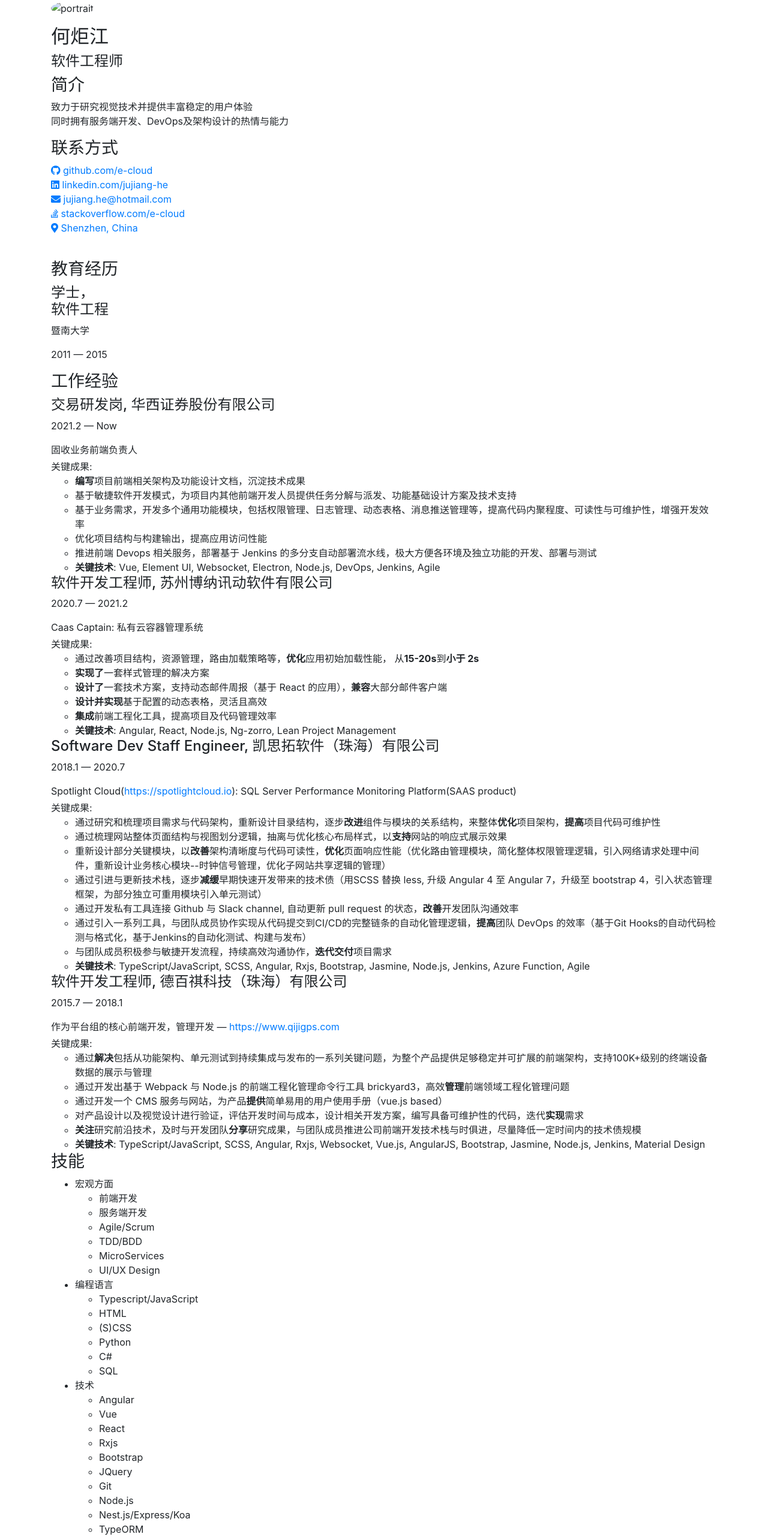
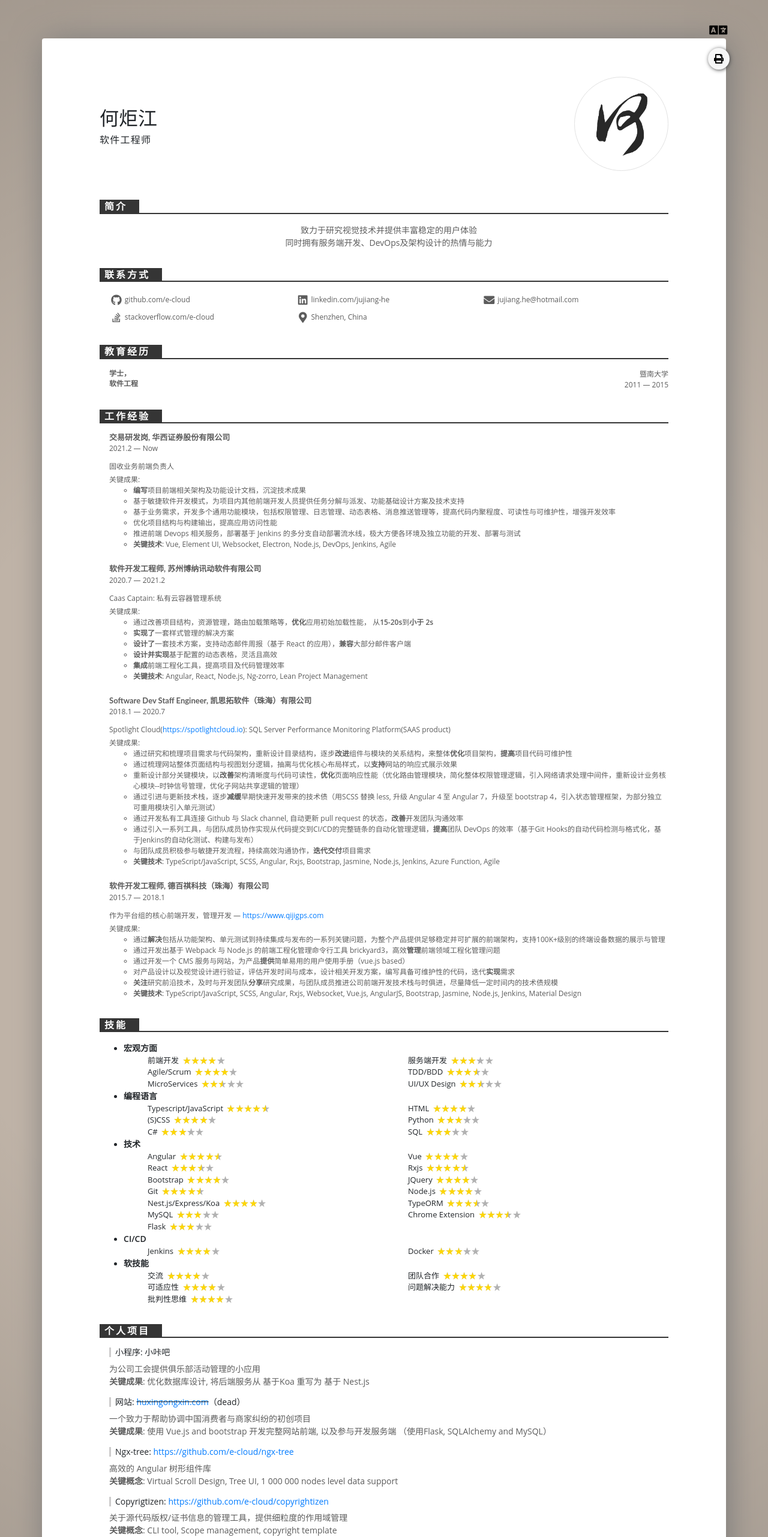
Before and after one commit to e-cloud/resume, a website: page cn/index.html in a window 1280 px wide. Shown: the top 2563 px of the page at 60% size. Drawn offline with nearby package versions, Linux system fonts and the light colour scheme; files that its build step writes are made by us from their sources; the site is published under a folder, as on GitHub Pages, so addresses that start at the root find nothing; a web font is replaced by a local one.

Commit message:
fix: broken resource link and base domain update

```diff
--- a/cn/index.html
+++ b/cn/index.html
@@ -2,40 +2,41 @@
 <html lang="zh-CN">
 
 <head>
+  <base href="https://e-cloud.github.io/resume/" />
   <meta charset="UTF-8" />
   <meta name="viewport" content="width=device-width, initial-scale=1.0" />
   <meta http-equiv="X-UA-Compatible" content="ie=edge" />
   <title>e-cloud's 简历</title>
 
-  <link rel="apple-touch-icon" sizes="57x57" href="/icon/apple-icon-57x57.png">
-  <link rel="apple-touch-icon" sizes="60x60" href="/icon/apple-icon-60x60.png">
-  <link rel="apple-touch-icon" sizes="72x72" href="/icon/apple-icon-72x72.png">
-  <link rel="apple-touch-icon" sizes="76x76" href="/icon/apple-icon-76x76.png">
-  <link rel="apple-touch-icon" sizes="114x114" href="/icon/apple-icon-114x114.png">
-  <link rel="apple-touch-icon" sizes="120x120" href="/icon/apple-icon-120x120.png">
-  <link rel="apple-touch-icon" sizes="144x144" href="/icon/apple-icon-144x144.png">
-  <link rel="apple-touch-icon" sizes="152x152" href="/icon/apple-icon-152x152.png">
-  <link rel="apple-touch-icon" sizes="180x180" href="/icon/apple-icon-180x180.png">
-  <link rel="icon" type="image/png" sizes="192x192" href="/icon/android-icon-192x192.png">
-  <link rel="icon" type="image/png" sizes="32x32" href="/icon/favicon-32x32.png">
-  <link rel="icon" type="image/png" sizes="96x96" href="/icon/favicon-96x96.png">
-  <link rel="icon" type="image/png" sizes="16x16" href="/icon/favicon-16x16.png">
-  <link rel="manifest" href="/manifest.json">
+  <link rel="apple-touch-icon" sizes="57x57" href="./icon/apple-icon-57x57.png">
+  <link rel="apple-touch-icon" sizes="60x60" href="./icon/apple-icon-60x60.png">
+  <link rel="apple-touch-icon" sizes="72x72" href="./icon/apple-icon-72x72.png">
+  <link rel="apple-touch-icon" sizes="76x76" href="./icon/apple-icon-76x76.png">
+  <link rel="apple-touch-icon" sizes="114x114" href="./icon/apple-icon-114x114.png">
+  <link rel="apple-touch-icon" sizes="120x120" href="./icon/apple-icon-120x120.png">
+  <link rel="apple-touch-icon" sizes="144x144" href="./icon/apple-icon-144x144.png">
+  <link rel="apple-touch-icon" sizes="152x152" href="./icon/apple-icon-152x152.png">
+  <link rel="apple-touch-icon" sizes="180x180" href="./icon/apple-icon-180x180.png">
+  <link rel="icon" type="image/png" sizes="192x192" href="./icon/android-icon-192x192.png">
+  <link rel="icon" type="image/png" sizes="32x32" href="./icon/favicon-32x32.png">
+  <link rel="icon" type="image/png" sizes="96x96" href="./icon/favicon-96x96.png">
+  <link rel="icon" type="image/png" sizes="16x16" href="./icon/favicon-16x16.png">
+  <link rel="manifest" href="./manifest.json">
   <meta name="msapplication-TileColor" content="#ffffff">
-  <meta name="msapplication-TileImage" content="/icon/ms-icon-144x144.png">
+  <meta name="msapplication-TileImage" content="./icon/ms-icon-144x144.png">
   <meta name="theme-color" content="#ffffff">
 
-  <link href="https://cdn.bootcss.com/twitter-bootstrap/4.3.1/css/bootstrap.min.css" rel="stylesheet" />
-  <link href="https://cdn.bootcss.com/font-awesome/5.11.2/css/all.min.css" rel="stylesheet" />
+  <link href="https://cdn.jsdelivr.net/npm/bootstrap@4.6.2/dist/css/bootstrap.min.css" rel="stylesheet" />
+  <link rel="stylesheet" href="https://cdnjs.cloudflare.com/ajax/libs/font-awesome/5.15.4/css/all.min.css" integrity="sha512-1ycn6IcaQQ40/MKBW2W4Rhis/DbILU74C1vSrLJxCq57o941Ym01SwNsOMqvEBFlcgUa6xLiPY/NS5R+E6ztJQ==" crossorigin="anonymous" referrerpolicy="no-referrer" />
 
   <link href="https://fonts.font.im/css?family=Open+Sans:400,600,700|Roboto:400,500,700|Lato:400,700" rel="stylesheet"
     type="text/css" />
 
-  <link rel="stylesheet" media="screen" href="/mobile.css" />
-  <link rel="stylesheet" media="screen" href="/style.css" />
-  <link rel="stylesheet" media="print" href="/print.css" />
+  <link rel="stylesheet" media="screen" href="./mobile.css" />
+  <link rel="stylesheet" media="screen" href="./style.css" />
+  <link rel="stylesheet" media="print" href="./print.css" />
 
-  <script src="/star-rating.min.js"></script>
+  <script src="star-rating.min.js"></script>
 </head>
 
 <body>
@@ -45,7 +46,7 @@
     <main class="container">
       <section class="self">
         <figure class="portrait">
-          <img src="/portrait.png" alt="portrait" class="img-fluid rounded-circle" />
+          <img src="./portrait.png" alt="portrait" class="img-fluid rounded-circle" />
         </figure>
 
         <div class="self-title">
@@ -485,7 +486,7 @@
 
   <button id="printer" class="btn-pinned rounded-circle" title="Print the resume"><i class="fas fa-print"></i></button>
 
-  <a id="language-switcher" class="rounded" title="Switch To English" href="/"><i class="fas fa-language"></i></a>
+  <a id="language-switcher" class="rounded" title="Switch To English" href="./"><i class="fas fa-language"></i></a>
 
   <script>
     document.getElementById('printer').addEventListener('click', function () {
--- a/print.css
+++ b/print.css
@@ -217,7 +217,8 @@ a:not(.btn) {
 }
 
 .skills {
-  margin-top: 10em;
+  margin-top: 5em;
+  page-break-inside: avoid;
 }
 
 .sub-skills {
```
Also changed, not shown: index.html (+19 -18 lines).
